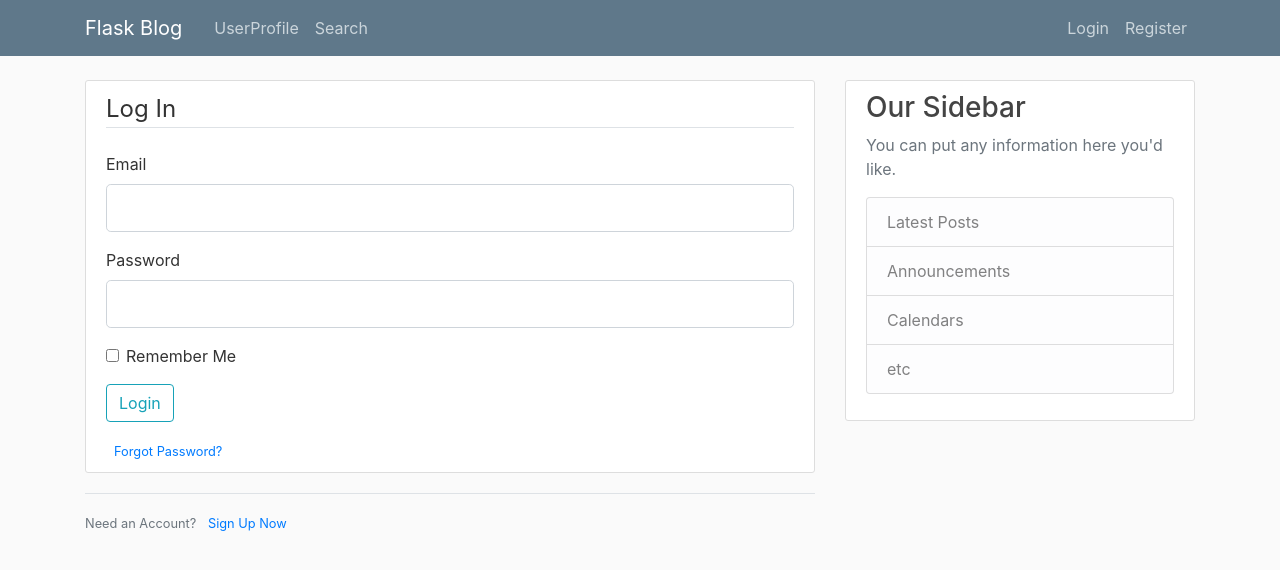
After one commit to DragonCoderz/slidin, a Flask app: page /login in a window 1280 px wide. The commit adds this page. Shown: the top 570 px of the page. Run offline with Flask 2, Linux system fonts and the light colour scheme; some libraries are stand-ins or nearby versions.

Commit message:
Added forms and validation for user registration and login

```diff
--- /dev/null
+++ b/forms.py
@@ -0,0 +1,21 @@
+from flask_wtf import FlaskForm
+from wtforms import StringField, PasswordField, SubmitField, BooleanField
+from wtforms.validators import DataRequired, Length, Email, EqualTo
+
+class RegistrationForm(FlaskForm):
+    username = StringField('Username',
+                            validators=[DataRequired(), Length(min=2, max=20)])
+    email = StringField('Email',
+                         validators=[DataRequired(), Email()])
+    password = PasswordField('Password', validators=[DataRequired()])
+    confirm_Password = PasswordField('Confirm Password',
+                                    validators=[DataRequired(), EqualTo('password')])
+    submit = SubmitField('Sign Up')
+
+class LoginForm(FlaskForm):
+    email = StringField('Email',
+                         validators=[DataRequired(), Email()])
+    password = PasswordField('Password', validators=[DataRequired()])
+
+    remember =  BooleanField('Remember Me')
+    submit = SubmitField('Login')
--- a/slidin.py
+++ b/slidin.py
@@ -1,7 +1,10 @@
 from logging import debug
 from os import truncate
-from flask import Flask, render_template, url_for
+from flask import Flask, render_template, url_for, flash, redirect
+from forms import RegistrationForm, LoginForm
 app = Flask(__name__)
+
+app.config['SECRET_KEY'] = 'ef89e27fedbcc1b6bc2deeeac4b97600'
 
 posts = [
     {
@@ -13,11 +16,32 @@ posts = [
 ]
 
 @app.route("/")
-@app.route("/createProfile")
-def createProfile():
-    return render_template('createProfile.html', posts=posts)
+@app.route("/userProfile")
+def userProfile():
+    return render_template('userProfile.html', posts=posts)
+
 @app.route("/search")
 def search():
     return render_template('search.html')
+
+@app.route("/register", methods = ['GET', 'POST'])
+def register():
+    form = RegistrationForm()
+    if form.validate_on_submit():
+        flash(f'Account created for {form.username.data}', 'success')
+        return redirect(url_for('userProfile'))
+    return render_template('register.html', title='Register', form=form)
+
+@app.route("/login", methods = ['GET', 'POST'])
+def login():
+    form = LoginForm()
+    if form.validate_on_submit():
+        if form.email.data == 'admin@slidin.com' and form.password.data == 'password':
+            flash('You have been logged in!', 'success')
+            return redirect(url_for('userProfile'))
+        else:
+            flash('Login Unsuccessful. Please check username and password', 'danger')
+    return render_template('login.html', title='Login', form=form)
+
 if __name__ == '__main__':
     app.run(debug=True)
--- a/templates/layout.html
+++ b/templates/layout.html
@@ -31,13 +31,13 @@
                 </button>
                 <div class="collapse navbar-collapse" id="navbarToggle">
                     <div class="navbar-nav mr-auto">
-                        <a class="nav-item nav-link" href="/">Home</a>
-                        <a class="nav-item nav-link" href="/about">About</a>
+                        <a class="nav-item nav-link" href="{{ url_for('userProfile') }}">UserProfile</a>
+                        <a class="nav-item nav-link" href="{{ url_for('search') }}">Search</a>
                     </div>
                     <!-- Navbar Right Side -->
                     <div class="navbar-nav">
-                        <a class="nav-item nav-link" href="/login">Login</a>
-                        <a class="nav-item nav-link" href="/register">Register</a>
+                        <a class="nav-item nav-link" href="{{ url_for('login') }}">Login</a>
+                        <a class="nav-item nav-link" href="{{ url_for('register') }}">Register</a>
                     </div>
                 </div>
             </div>
@@ -46,6 +46,15 @@
     <main role="main" class="container">
         <div class="row">
             <div class="col-md-8">
+                {% with messages = get_flashed_messages(with_categories=true) %}
+                    {% if messages %}
+                        {% for category, message in messages %}
+                            <div class="alert alert-{{ category }}">
+                                {{ message }}
+                            </div>
+                        {% endfor %}
+                    {% endif %}
+                {% endwith %}
                 {% block content %}{% endblock %}
             </div>
             <div class="col-md-4">
--- /dev/null
+++ b/templates/login.html
@@ -0,0 +1,55 @@
+{% extends "layout.html" %}
+{% block content%}
+<div class="content-section">
+    <form method="POST" action="">
+        {{ form.hidden_tag() }}
+        <fieldset class="form-group">
+            <legend class="border-bottom mb-4">Log In</legend>
+
+            <div class="form-group">
+                {{ form.email.label(class="form-control-label") }}
+
+                {% if form.email.errors %}
+                {{ form.email(class="form-control form-control-lg is-invalid") }}
+                <div class="invalid-feedback">
+                    {% for error in form.email.errors %}
+                    <span> {{ error }}</span>
+                    {% endfor %}
+                </div>
+                {% else %}
+                {{ form.email(class="form-control form-control-lg") }}
+                {% endif %}
+            </div>
+            <div class="form-group">
+                {{ form.password.label(class="form-control-label") }}
+
+                {% if form.password.errors %}
+                {{ form.password(class="form-control form-control-lg is-invalid") }}
+                <div class="invalid-feedback">
+                    {% for error in form.password.errors %}
+                    <span> {{ error }}</span>
+                    {% endfor %}
+                </div>
+                {% else %}
+                {{ form.password(class="form-control form-control-lg") }}
+                {% endif %}
+            </div>
+            <div class="form-check">
+                {{ form.remember(class="form-check-input") }}
+                {{ form.remember.label(class="form-check-label") }}
+            </div>
+        </fieldset>
+        <div class="form-group">
+            {{ form.submit(class="btn btn-outline-info") }}
+        </div>
+        <small class="text-muted ml-2">
+            <a href="#">Forgot Password?</a>
+        </small>
+    </form>
+</div>
+<div class="border-top pt-3">
+    <small class="text-muted">
+        Need an Account? <a class="ml-2" href="{{ url_for('register') }}">Sign Up Now</a>
+    </small>
+</div>
+{% endblock content %}
```
Also changed, not shown: templates/register.html (added, +79 -0 lines), templates/userProfile.html (renamed from templates/createProfile.html).
